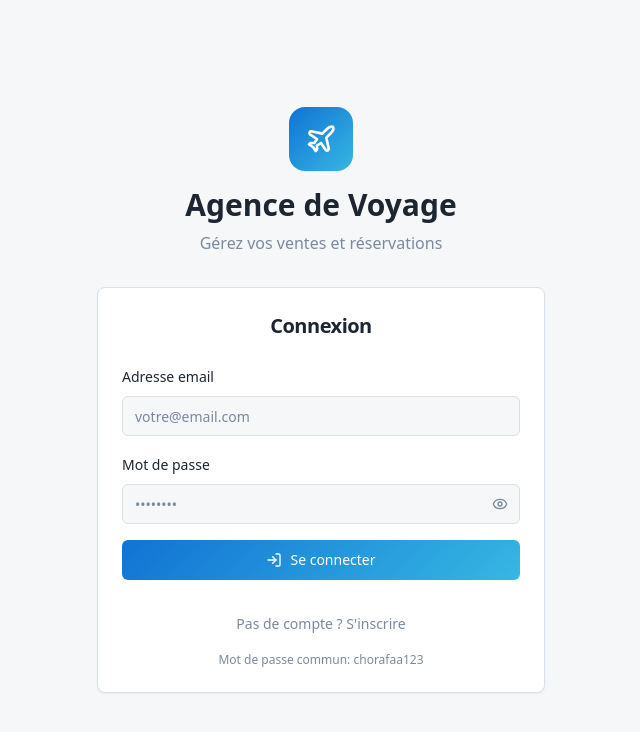
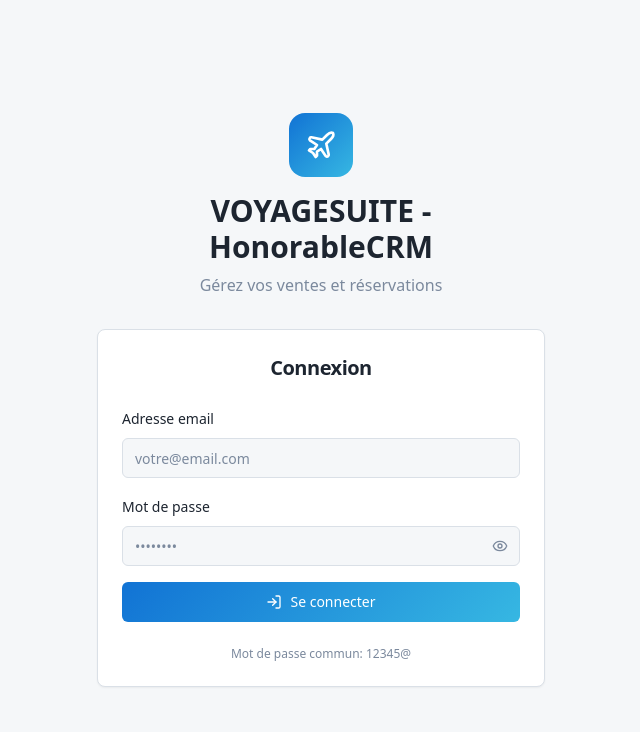
Before and after one commit to ahmedmellit02/honorableerp, a React (Vite) app: page / in a window 1280 px wide. Shown: the top 732 px of the page, without its empty margins (319-959 px from the left). Built offline with nearby package versions, Linux system fonts and the light colour scheme.

Commit message:
commit text

```diff
--- a/src/pages/Auth.tsx
+++ b/src/pages/Auth.tsx
@@ -57,7 +57,7 @@ const Auth = () => {
             <Plane className="h-8 w-8 text-white" />
           </div>
           <h1 className="text-3xl font-bold text-foreground mb-2">
-            Agence de Voyage
+            VOYAGESUITE - HonorableCRM
           </h1>
           <p className="text-muted-foreground">
             Gérez vos ventes et réservations
@@ -133,16 +133,9 @@ const Auth = () => {
             </form>
 
             <div className="mt-6 text-center">
-              <Button
-                variant="ghost"
-                onClick={() => setIsSignUp(!isSignUp)}
-                className="text-sm text-muted-foreground hover:text-foreground"
-              >
-                {isSignUp ? "Déjà un compte ? Se connecter" : "Pas de compte ? S'inscrire"}
-              </Button>
               {!isSignUp && (
                 <p className="text-xs text-muted-foreground mt-2">
-                  Mot de passe commun: chorafaa123
+                  Mot de passe commun: 12345@
                 </p>
               )}
             </div>
```
